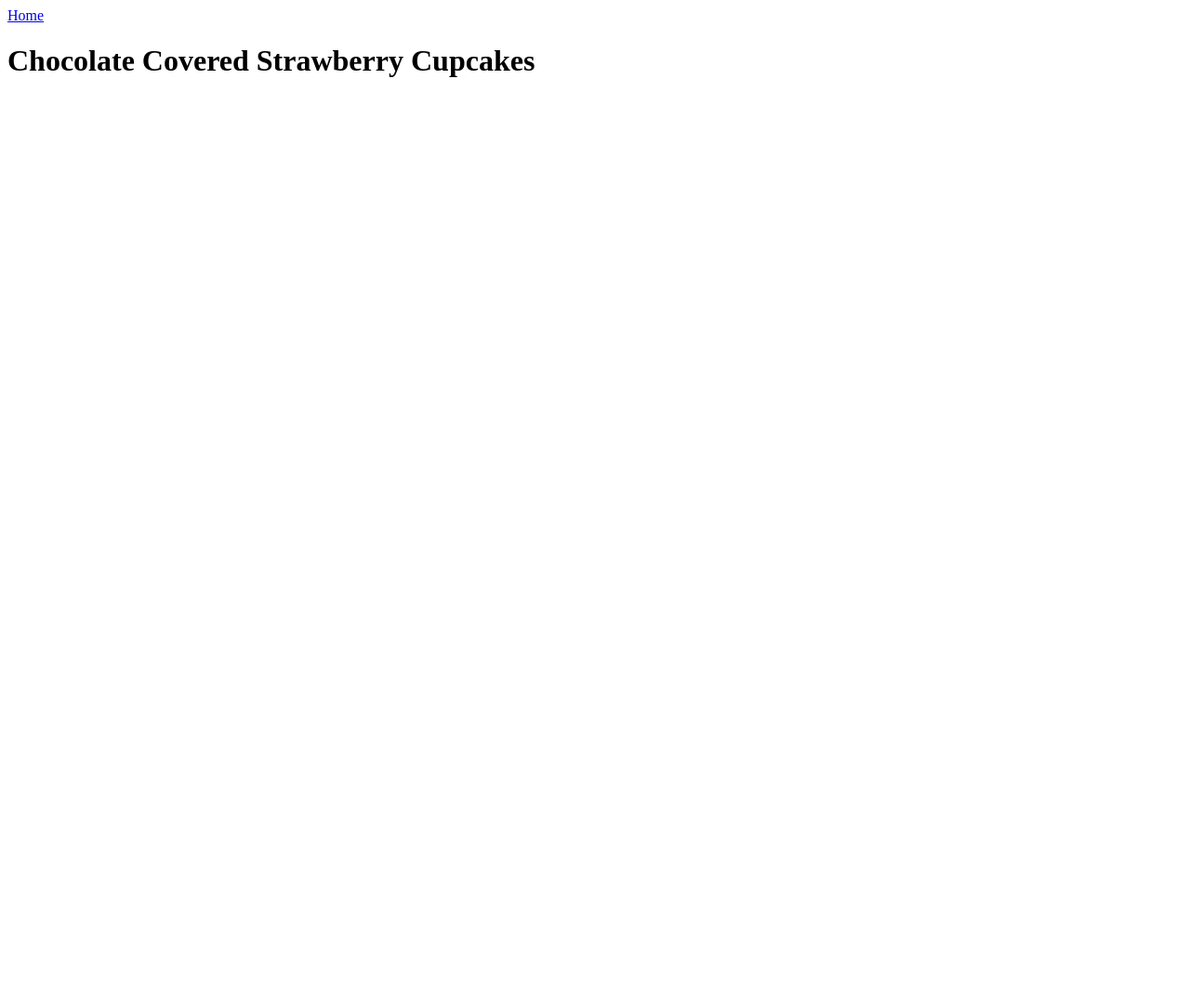
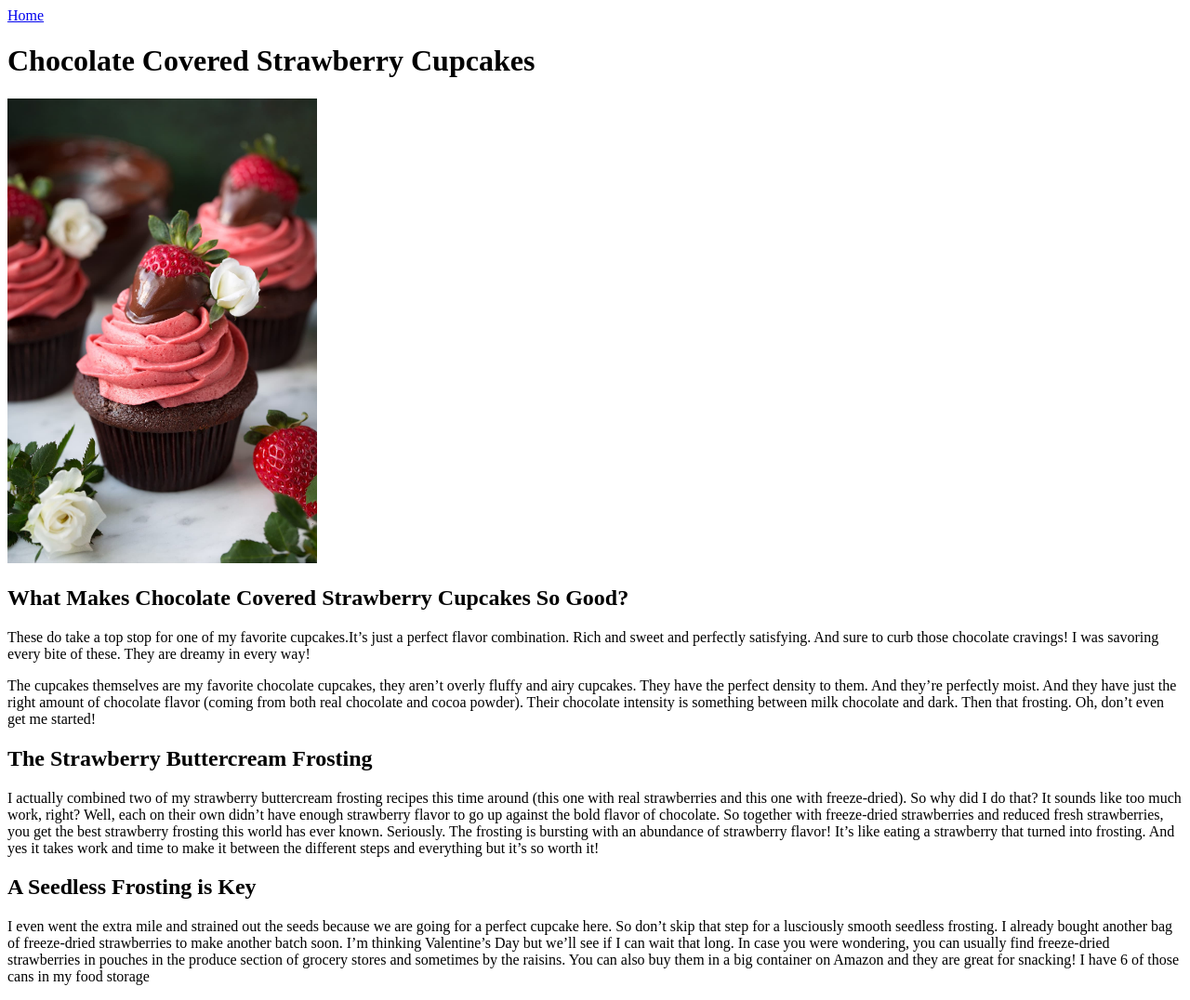
Before and after one commit to Flammendeingo-85/odin-recipes, a plain HTML site: page recipes/chocolatestrawberryccs.html in a window 1280 px wide. Shown: the whole page at 93% size. Before the commit the page ends 800 px from the top, so only its background shows below. Drawn offline with Linux system fonts and the light colour scheme.

Commit message:
Add: add context and images to all recipe websites
Add:
* added alt text to the apple pie website
* headings and paragraphs to the Cupcake website
* image with alt text to the Baked Donuts Website

```diff
--- a/recipes/chocolatestrawberryccs.html
+++ b/recipes/chocolatestrawberryccs.html
@@ -8,5 +8,53 @@
   <body>
     <a href="../index.html">Home</a>
     <h1>Chocolate Covered Strawberry Cupcakes</h1>
+    <img
+      src="/img/chocolate-covered-strawberry-cupcakes-3.jpg"
+      width="auto"
+      height="500px"
+      alt="image of a Chocolate covered Strawberry Cupcakes plates nicely on a table"
+    />
+    <h2>What Makes Chocolate Covered Strawberry Cupcakes So Good?</h2>
+    <p>
+      These do take a top stop for one of my favorite cupcakes.It&rsquo;s just a
+      perfect flavor combination. Rich and sweet and perfectly satisfying. And
+      sure to curb those chocolate cravings! I was savoring every bite of these.
+      They are dreamy in every way!
+    </p>
+    <p>
+      The cupcakes themselves are my favorite chocolate cupcakes, they
+      aren&rsquo;t overly fluffy and airy cupcakes. They have the perfect
+      density to them. And they&rsquo;re perfectly moist. And they have just the
+      right amount of chocolate flavor (coming from both real chocolate and
+      cocoa powder). Their chocolate intensity is something between milk
+      chocolate and dark. Then that frosting. Oh, don&rsquo;t even get me
+      started!
+    </p>
+    <h2>The Strawberry Buttercream Frosting</h2>
+    <p>
+      I actually combined two of my strawberry buttercream frosting recipes this
+      time around (this one with real strawberries and this one with
+      freeze-dried). So why did I do that? It sounds like too much work, right?
+      Well, each on their own didn&rsquo;t have enough strawberry flavor to go
+      up against the bold flavor of chocolate. So together with freeze-dried
+      strawberries and reduced fresh strawberries, you get the best strawberry
+      frosting this world has ever known. Seriously. The frosting is bursting
+      with an abundance of strawberry flavor! It&rsquo;s like eating a
+      strawberry that turned into frosting. And yes it takes work and time to
+      make it between the different steps and everything but it&rsquo;s so worth
+      it!
+    </p>
+    <h2>A Seedless Frosting is Key</h2>
+    <p>
+      I even went the extra mile and strained out the seeds because we are going
+      for a perfect cupcake here. So don&rsquo;t skip that step for a lusciously
+      smooth seedless frosting. I already bought another bag of freeze-dried
+      strawberries to make another batch soon. I&rsquo;m thinking
+      Valentine&rsquo;s Day but we&rsquo;ll see if I can wait that long. In case
+      you were wondering, you can usually find freeze-dried strawberries in
+      pouches in the produce section of grocery stores and sometimes by the
+      raisins. You can also buy them in a big container on Amazon and they are
+      great for snacking! I have 6 of those cans in my food storage
+    </p>
   </body>
 </html>
```
Also changed, not shown: recipes/applepie.html (+9 -4 lines), recipes/bakeddonuts.html (+7 -0 lines).
